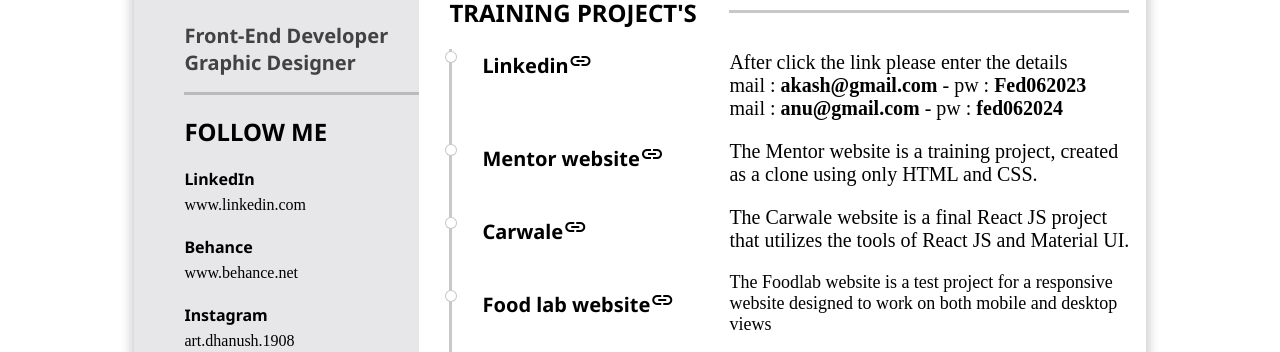
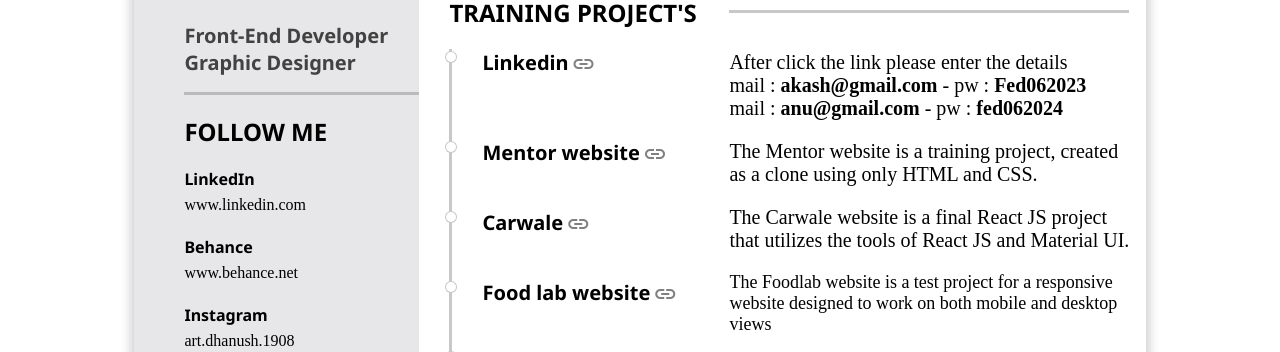
Before and after one commit to DhanushSith/Resume2023.V3, a plain HTML site: page index.html in a window 1280 px wide. Shown: the part 369-721 px from the top of the page. Drawn offline with nearby package versions, Linux system fonts and the light colour scheme.

Commit message:
Update style.css

```diff
--- a/style.css
+++ b/style.css
@@ -46,6 +46,12 @@
 	/* font-family: 'Noto Sans', sans-serif; */
 	text-decoration:none;
 	color:black;
+	position:relative;
+}
+.material-symbols-outlined{
+	padding:3px 0px 0px 3px;
+	position:absolute;
+	color:gray;
 }
 #smalll{
 	font-size:18px;
```
